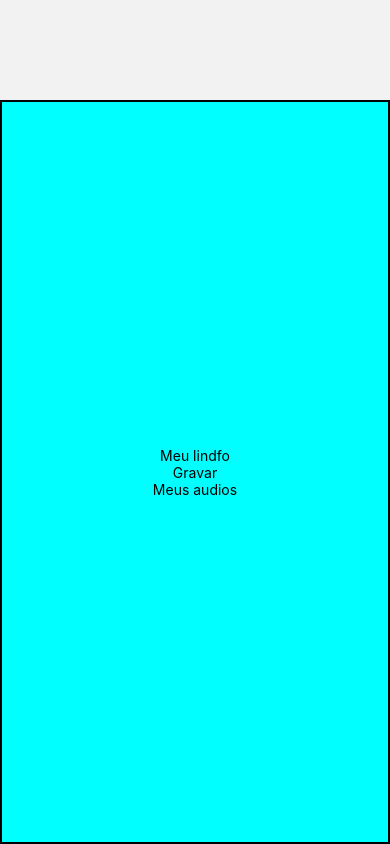
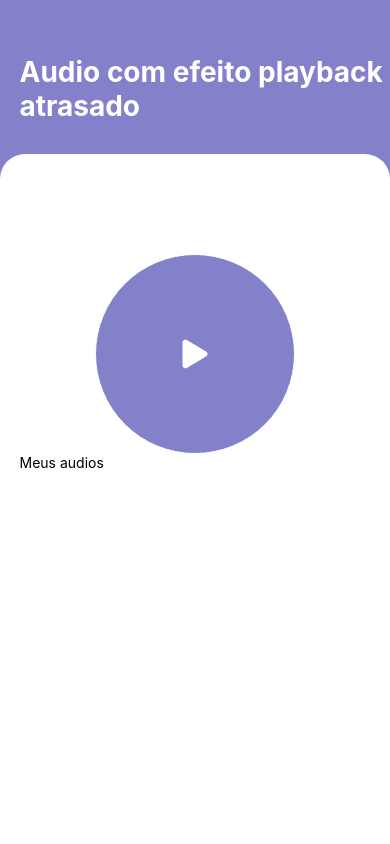
Before and after one commit to GeoChivas99s/kyma-project, a React Native app: screen /AudioRecorder in a window 390 px wide. Built offline with nearby package versions, Linux system fonts and the light colour scheme.

Commit message:
feat: add paginationlist in solicitation page

```diff
--- /dev/null
+++ b/src/pages/audioRecorder/audioRecorder.styles.ts
@@ -0,0 +1,74 @@
+import { StyleSheet } from "react-native";
+
+export const styles = StyleSheet.create({
+    container: {
+      flex: 1,
+      backgroundColor: "#8381ca",
+    },
+    containerHeader: {
+      marginTop: "14%",
+      marginBottom:"8%",
+      paddingStart: "5%"
+    },message:{
+     fontSize:28,
+     fontWeight:'bold',
+     color: '#fff'
+    },
+    containerForm: {
+      backgroundColor:"#fff",
+      flex:1 ,
+      borderTopLeftRadius:25 ,
+      borderTopRightRadius: 25 ,
+      paddingStart: "5%",
+      paddingEnd: "5%"
+    },
+    title: {
+      fontSize: 20,
+      marginTop: 28
+    },
+    input: {
+      borderWidth: 1,
+      borderColor: "#8381ca",
+      height: 58 ,
+      borderBottomLeftRadius:10,
+      borderTopLeftRadius:10,
+      padding: 20,
+     // marginBottom: 12 ,
+      fontSize: 16,
+      width:"80%",
+
+      // marginTop:80
+    },
+    buttonText: {
+      color:"#fff",
+      fontSize:18,
+      fontWeight: 'bold'
+    },
+    button: {
+      backgroundColor: "#8381ca",
+      width: "20%" ,
+      borderRadius: 10 ,
+      borderBottomLeftRadius:0,
+      borderTopLeftRadius:0,
+      paddingVertical: 8,
+   //   marginTop: 14 ,
+      justifyContent: "center",
+      alignItems: "center",
+
+    },
+    registerText: {
+      color:"#a1a1a1"
+    },
+    createAudioButton:{
+      width: 200  ,
+      height:200 ,
+      borderWidth:1 ,
+      borderRadius:100 ,
+      borderColor:"#fff",
+      textAlign:"center",
+      justifyContent:"center",
+      alignItems:"center",
+      backgroundColor:"#8381ca"
+    }
+
+  });
--- a/src/pages/audioRecorder/audioRecorder.tsx
+++ b/src/pages/audioRecorder/audioRecorder.tsx
@@ -1,7 +1,9 @@
 import React, { useState } from "react";
 import { Audio } from "expo-av";
 import { View, Text, StyleSheet, TouchableOpacity } from "react-native";
-
+import * as Animatable from "react-native-animatable";
+import { styles } from "./audioRecorder.styles";
+import Icon from "react-native-vector-icons/Ionicons";
 export default function AudioRecorder() {
   type Iprops = {
     stopAndUnloadAsync: () => void;
@@ -28,7 +30,9 @@ export default function AudioRecorder() {
         console.log("Starting recording..");
 
         const { recording } = await Audio.Recording.createAsync(
-          Audio.RecordingOptionsPresets.HIGH_QUALITY
+          Audio.RecordingOptionsPresets.HIGH_QUALITY,
+
+
         );
         setRecording(recording);
         console.log("Recording started");
@@ -54,7 +58,10 @@ export default function AudioRecorder() {
       allowsRecordingIOS: false,
     });
     const { sound, status } = await recording.createNewLoadedSoundAsync();
+
     const uri = recording.getURI();
+
+
     let records: any = [...recordings];
     records.push({
       uri: uri,
@@ -64,9 +71,13 @@ export default function AudioRecorder() {
 
     setRecordings(records);
   }
+  async function increaseSpeed(sound :any) {
+    await sound.setPitchAsync(1.5);
+  }
+  function getRecordLines() {
 
-  function getRecordLines() {
-    return recordings.map((recordingLine:any, index) => {
+    return recordings.map((recordingLine: any, index) => {
+        increaseSpeed(recordingLine.sound.setRateAsync(.7))
       return (
         <View key={index}>
           <Text>
@@ -80,33 +91,55 @@ export default function AudioRecorder() {
     });
   }
   return (
+    // <View style={styles.container}>
+    //   <Text>Meu lindfo</Text>
+    //   <TouchableOpacity
+    //     //   style={styles.createAudioButton}
+    //     onPress={recording ? stopRecording : startRecording}
+    //   >
+    //     <Text>{recording ? "Parar" : "Gravar"}</Text>
+    //   </TouchableOpacity>
+
+    //   <Text>Meus audios</Text>
+    //   {getRecordLines()}
+    // </View>
     <View style={styles.container}>
-      <Text>Meu lindfo</Text>
-      <TouchableOpacity
-        //   style={styles.createAudioButton}
-        onPress={recording ? stopRecording : startRecording}
+      <Animatable.View
+        animation="fadeInLeft"
+        delay={500}
+        style={styles.containerHeader}
       >
-        <Text>{recording ? "Parar" : "Gravar"}</Text>
-      </TouchableOpacity>
+        <Text style={styles.message}>Audio com efeito playback atrasado</Text>
 
-      <Text>Meus audios</Text>
-      {getRecordLines()}
+        <View>
+          <Text></Text>
+        </View>
+      </Animatable.View>
+      <Animatable.View animation="fadeInUp" style={styles.containerForm}>
+        <View
+          style={{
+            flexDirection: "row",
+            marginTop: 100,
+            alignItems: "center",
+            justifyContent: "center",
+          }}
+        >
+          <TouchableOpacity
+            style={styles.createAudioButton}
+            onPress={recording ? stopRecording : startRecording}
+          >
+            <Text>
+              <Icon
+                name={recording ? "stop" : "play"}
+                size={40}
+                color={"#fff"}
+              />
+            </Text>
+          </TouchableOpacity>
+        </View>
+        <Text>Meus audios</Text>
+       {getRecordLines()}
+      </Animatable.View>
     </View>
   );
 }
-
-const styles = StyleSheet.create({
-  container: {
-    flex: 1,
-    marginTop: 100,
-    borderWidth: 2,
-    height: "100%",
-    alignItems: "center",
-    justifyContent: "center",
-    backgroundColor: "cyan",
-  },
-  button: {
-    width: 100,
-    height: 40,
-  },
-});
--- a/src/pages/textGenerator/textGenerator.tsx
+++ b/src/pages/textGenerator/textGenerator.tsx
@@ -28,7 +28,7 @@ export default function TextGenerator() {
     setLoading(true);
     stopSpeak();
     try {
-      const data = await axios.post("http://192.168.0.100:5000/api/chatGpt", {
+      const data = await axios.post("http://192.168.0.104:5000/api/chatGpt", {
         prompt: PROMPT,
       });
       setText(data.data);
```
